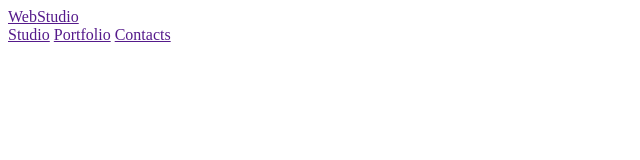
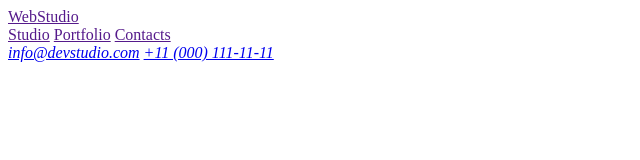
Before and after one commit to IuriiHaks/goit-markup-hw-01, a plain HTML site: page index.html in a window 1280 px wide. Shown: the whole page, without its empty margins (0-640 px from the left). Drawn offline with Linux system fonts and the light colour scheme.

Commit message:
add index file

```diff
--- a/index.html
+++ b/index.html
@@ -11,12 +11,22 @@
 
     <header>
         <section>
+            <div>
                 <a href="">Web<span>Studio</span></a>
+            </div>
+            <div>
                 <nav>
                     <a href="">Studio</a>
                     <a href="">Portfolio</a>
                     <a href="">Contacts</a>
                 </nav>
+            </div>
+            <div>
+                <address>
+                    <a href="mailto:info@devstudio.com">info@devstudio.com</a>
+                    <a href="tel:+110001111111">+11 (000) 111-11-11</a>
+                </address>
+            </div>
         </section>
     </header>
     <main></main>
```
Lines whose indentation alone changed are shown as unchanged.
